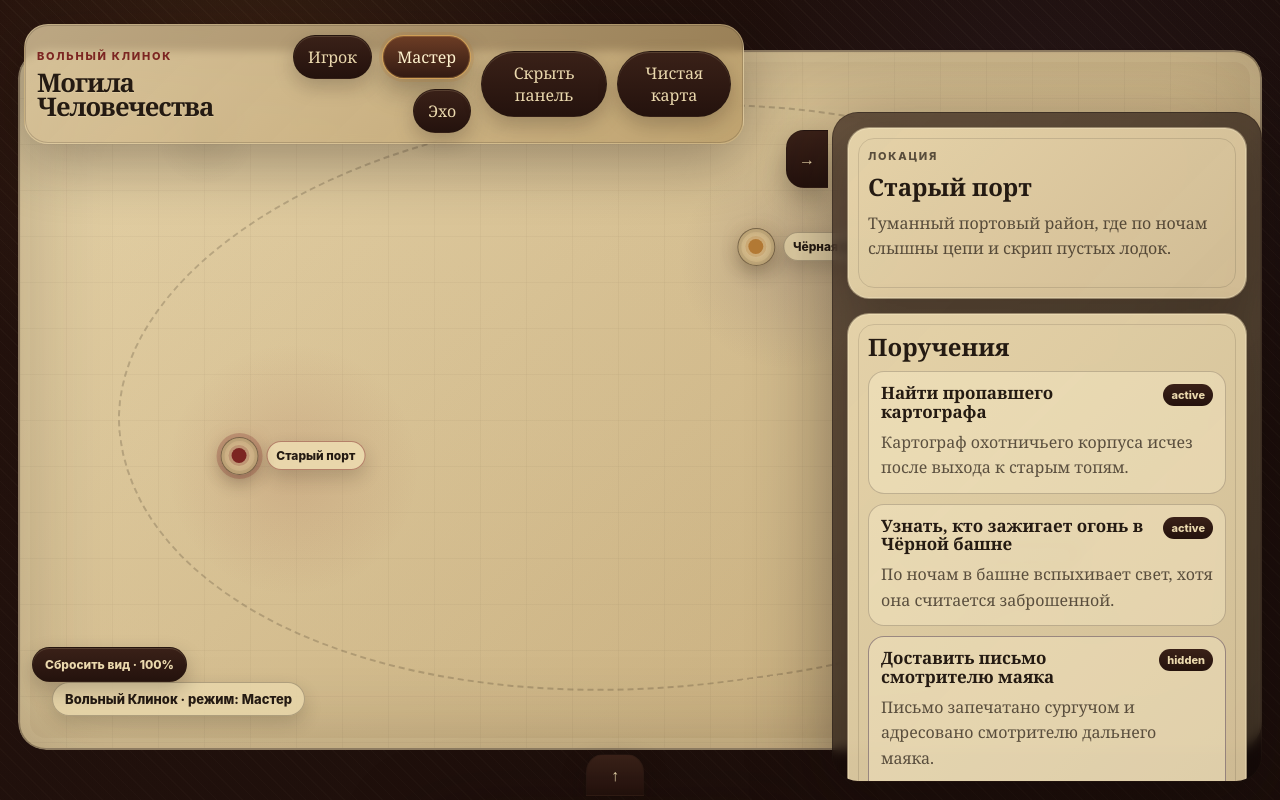
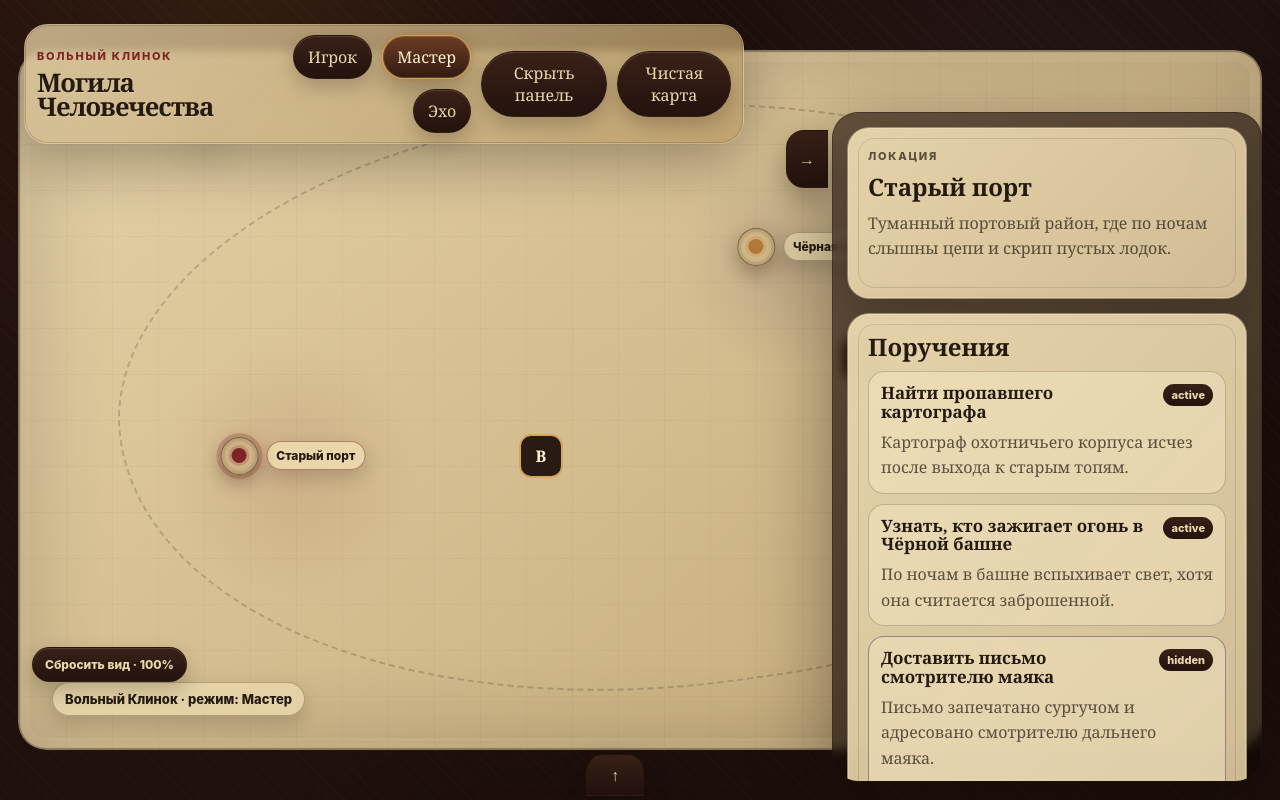
Before and after one commit to duchemoth/mengrave-table, a React (Vite) app: page / in a window 1280 px wide. Built offline with nearby package versions, Linux system fonts and the light colour scheme.

Commit message:
feat: add map groups system with drag support for master and echo modes

```diff
--- a/src/App.tsx
+++ b/src/App.tsx
@@ -14,6 +14,7 @@ import { InventoryPanel } from "./components/panels/InventoryPanel";
 function App() {
   const {
     locations,
+    groups,
     quests,
     npcs,
     items,
@@ -23,6 +24,7 @@ function App() {
     resetLocations: resetCampaignLocations,
     createLocation: createCampaignLocation,
     updateLocation,
+    updateGroup,
     deleteLocation,
     exportCampaign,
     importCampaign,
@@ -49,6 +51,10 @@ function App() {
 
   const visibleLocations = locations.filter((location) => {
     return !isPlayerMode || !location.isSecret;
+  });
+
+  const visibleGroups = groups.filter((group) => {
+    return !isPlayerMode || !group.isSecret;
   });
 
   const selectedLocation =
@@ -156,6 +162,7 @@ function App() {
 
       <MapView
   locations={visibleLocations}
+  groups={visibleGroups}
   selectedLocationId={selectedLocationId}
   userMode={userMode}
   isDeveloperMode={isDeveloperMode}
@@ -170,6 +177,16 @@ function App() {
 
     updateLocation({
       ...location,
+      x,
+      y,
+    });
+  }}
+  onMoveGroup={(id, x, y) => {
+    const group = groups.find((g) => g.id === id);
+    if (!group) return;
+
+    updateGroup({
+      ...group,
       x,
       y,
     });
--- a/src/components/MapView.tsx
+++ b/src/components/MapView.tsx
@@ -1,9 +1,11 @@
 import { useState } from "react";
 import { useMapViewport } from "../hooks/useMapViewport";
-import type { Location, UserMode } from "../types/campaign";
+import type { Location, MapGroup, UserMode } from "../types/campaign";
 
 type MapViewProps = {
   locations: Location[];
+  groups: MapGroup[];
+  onMoveGroup: (id: string, x: number, y: number) => void;
   selectedLocationId: string;
   userMode: UserMode;
   isDeveloperMode: boolean;
@@ -27,6 +29,8 @@ function getModeTitle(mode: UserMode) {
 
 export function MapView({
   locations,
+  groups,
+  onMoveGroup,
   selectedLocationId,
   userMode,
   isDeveloperMode,
@@ -38,6 +42,7 @@ export function MapView({
   onMoveLocation,
 }: MapViewProps) {
   const [draggedLocationId, setDraggedLocationId] = useState<string | null>(null);
+  const [draggedGroupId, setDraggedGroupId] = useState<string | null>(null);
   const [isDraggingMarker, setIsDraggingMarker] = useState(false);
 
   const {
@@ -65,6 +70,19 @@ export function MapView({
     setIsDraggingMarker(true);
   }
 
+  function startGroupDrag(
+  event: React.MouseEvent<HTMLButtonElement>,
+  groupId: string,
+) {
+  if (userMode === "player") {
+    return;
+  }
+
+  event.stopPropagation();
+  setDraggedGroupId(groupId);
+  setIsDraggingMarker(true);
+}
+
   function handleMarkerMove(event: React.MouseEvent<HTMLDivElement>) {
     if (!draggedLocationId) {
       return;
@@ -84,8 +102,28 @@ export function MapView({
     onMoveLocation(draggedLocationId, x, y);
   }
 
+  function handleGroupMove(event: React.MouseEvent<HTMLDivElement>) {
+    if (!draggedGroupId) {
+      return;
+    }
+
+    const map = event.currentTarget.querySelector(".map") as HTMLDivElement | null;
+
+    if (!map) {
+      return;
+    }
+
+    const rect = map.getBoundingClientRect();
+
+    const x = clamp(((event.clientX - rect.left) / rect.width) * 100);
+    const y = clamp(((event.clientY - rect.top) / rect.height) * 100);
+
+    onMoveGroup(draggedGroupId, x, y);
+  }
+
   function stopMarkerDrag() {
     setDraggedLocationId(null);
+    setDraggedGroupId(null);
     setIsDraggingMarker(false);
   }
 
@@ -93,13 +131,14 @@ export function MapView({
     <section className="map-stage">
       <div
         className={`map-viewport ${
-          isDraggingMap || draggedLocationId ? "map-dragging" : ""
+          isDraggingMap || draggedLocationId || draggedGroupId ? "map-dragging" : ""
         }`}
         onWheel={handleWheel}
         onMouseDown={startMapDrag}
         onMouseMove={(event) => {
           moveMap(event);
           handleMarkerMove(event);
+          handleGroupMove(event);
         }}
         onMouseUp={() => {
           stopMapDrag();
@@ -168,6 +207,7 @@ export function MapView({
                     onMouseDown={(event) => startMarkerDrag(event, location.id)}
                     onClick={(event) => {
                       if (isDraggingMarker) return;
+
                       event.stopPropagation();
                       onSelectLocation(location.id);
                       onOpenSidebar();
@@ -179,6 +219,32 @@ export function MapView({
               </div>
             );
           })}
+
+          {groups.map((group) => (
+            <div
+              key={group.id}
+              className={`map-group map-group-${group.faction}`}
+              style={{
+                left: `${group.x}%`,
+                top: `${group.y}%`,
+              }}
+            >
+              <button
+                className="map-group-token"
+                onMouseDown={(event) => startGroupDrag(event, group.id)}
+                onClick={(event) => {
+                  if (isDraggingMarker) return;
+
+                  event.stopPropagation();
+                  onOpenSidebar();
+                  onExitCleanMapMode();
+                }}
+                title={group.name}
+              >
+                {group.name[0]}
+              </button>
+            </div>
+          ))}
         </div>
       </div>
 
--- a/src/data/campaign.ts
+++ b/src/data/campaign.ts
@@ -63,4 +63,41 @@ export const campaignData: CampaignData = {
   npcs: ["Ильмар Кривой Компас", "Сестра Аделия", "Молчаливый лодочник"],
 
   items: ["Ржавый ключ", "Карта приливов", "Письмо с восковой печатью"],
+
+  groups: [
+  {
+    id: "group-players",
+    name: "Вольный Клинок",
+    faction: "players",
+    description: "Отряд игроков, действующий на границе известных земель.",
+    x: 42,
+    y: 58,
+    isSecret: false,
+    members: [
+      {
+        id: "member-1",
+        name: "Каин",
+        role: "Следопыт",
+        description: "Ведёт отряд через опасные земли.",
+      },
+    ],
+  },
+  {
+    id: "group-echomorph-1",
+    name: "Стая эхоморфов",
+    faction: "echomorph",
+    description: "Нестабильная группа тварей у старого тракта.",
+    x: 68,
+    y: 44,
+    isSecret: true,
+    members: [
+      {
+        id: "member-echo-1",
+        name: "Искажённая туша",
+        role: "Крупная тварь",
+        description: "Медленная, но крайне живучая.",
+      },
+    ],
+  },
+],
 };
--- a/src/hooks/useCampaign.ts
+++ b/src/hooks/useCampaign.ts
@@ -1,12 +1,14 @@
 import { useEffect, useState } from "react";
 import { campaignData } from "../data/campaign";
-import type { Location, Quest } from "../types/campaign";
+import type { Location, Quest, MapGroup } from "../types/campaign";
 import { normalizeLocation, normalizeQuest } from "../lib/campaignNormalize";
 import {
+  GROUPS_STORAGE_KEY,
   ITEMS_STORAGE_KEY,
   LOCATIONS_STORAGE_KEY,
   NPCS_STORAGE_KEY,
   QUESTS_STORAGE_KEY,
+  loadSavedGroups,
   loadSavedLocations,
   loadSavedQuests,
   loadSavedTextList,
@@ -15,6 +17,7 @@ import {
 
 export function useCampaign() {
   const [locations, setLocations] = useState<Location[]>(loadSavedLocations);
+  const [groups, setGroups] = useState<MapGroup[]>(loadSavedGroups);
   const [quests, setQuests] = useState<Quest[]>(loadSavedQuests);
 
   const [npcs, setNpcs] = useState<string[]>(() =>
@@ -28,6 +31,10 @@ export function useCampaign() {
   useEffect(() => {
     saveToStorage(LOCATIONS_STORAGE_KEY, locations);
   }, [locations]);
+
+  useEffect(() => {
+    saveToStorage(GROUPS_STORAGE_KEY, groups);
+  }, [groups]);
 
   useEffect(() => {
     saveToStorage(QUESTS_STORAGE_KEY, quests);
@@ -72,6 +79,14 @@ export function useCampaign() {
     );
   }
 
+  function updateGroup(updatedGroup: MapGroup) {
+    setGroups((currentGroups) =>
+      currentGroups.map((group) =>
+        group.id === updatedGroup.id ? updatedGroup : group,
+      ),
+    );
+  }
+
   function deleteLocation(locationId: string) {
     setLocations((currentLocations) =>
       currentLocations.filter((location) => location.id !== locationId),
@@ -85,6 +100,7 @@ export function useCampaign() {
       type: "mogila-chelovechestva-campaign",
       campaign: {
         locations,
+        groups,
         quests,
         npcs,
         items,
@@ -112,6 +128,7 @@ export function useCampaign() {
         const parsedData = JSON.parse(text) as {
           campaign?: {
             locations?: Location[];
+            groups?: MapGroup[];
             quests?: unknown[];
             npcs?: string[];
             items?: string[];
@@ -135,6 +152,16 @@ export function useCampaign() {
         }
 
         setLocations(normalizedLocations);
+
+        if (Array.isArray(parsedData.campaign?.groups)) {
+          setGroups(
+            parsedData.campaign.groups.map((group: MapGroup) => ({
+            ...group,
+            isSecret: Boolean(group.isSecret),
+            members: Array.isArray(group.members) ? group.members : [],
+          })),
+        );
+      }
 
         if (Array.isArray(parsedData.campaign?.quests)) {
           setQuests(parsedData.campaign.quests.map(normalizeQuest));
@@ -161,17 +188,20 @@ export function useCampaign() {
 
   return {
     locations,
+    groups,
     quests,
     npcs,
     items,
 
     setQuests,
     setNpcs,
+    setGroups,
     setItems,
 
     resetLocations,
     createLocation,
     updateLocation,
+    updateGroup,
     deleteLocation,
     exportCampaign,
     importCampaign,
--- a/src/lib/storage.ts
+++ b/src/lib/storage.ts
@@ -1,11 +1,12 @@
 import { campaignData } from "../data/campaign";
-import type { Location } from "../types/campaign";
+import type { Location, MapGroup } from "../types/campaign";
 import { normalizeLocation, normalizeQuest } from "./campaignNormalize";
 
 export const LOCATIONS_STORAGE_KEY = "nri-table-locations";
 export const QUESTS_STORAGE_KEY = "nri-table-quests";
 export const NPCS_STORAGE_KEY = "nri-table-npcs";
 export const ITEMS_STORAGE_KEY = "nri-table-items";
+export const GROUPS_STORAGE_KEY = "nri-table-groups";
 
 export function loadSavedLocations() {
   const savedLocations = localStorage.getItem(LOCATIONS_STORAGE_KEY);
@@ -70,3 +71,27 @@ export function loadSavedTextList(storageKey: string, fallbackItems: string[]) {
 export function saveToStorage(storageKey: string, value: unknown) {
   localStorage.setItem(storageKey, JSON.stringify(value));
 }
+
+export function loadSavedGroups() {
+  const savedGroups = localStorage.getItem(GROUPS_STORAGE_KEY);
+
+  if (!savedGroups) {
+    return campaignData.groups;
+  }
+
+  try {
+    const parsedGroups = JSON.parse(savedGroups) as MapGroup[];
+
+    if (!Array.isArray(parsedGroups)) {
+      return campaignData.groups;
+    }
+
+    return parsedGroups.map((group) => ({
+      ...group,
+      isSecret: Boolean(group.isSecret),
+      members: Array.isArray(group.members) ? group.members : [],
+    }));
+  } catch {
+    return campaignData.groups;
+  }
+}
--- a/src/styles/map.css
+++ b/src/styles/map.css
@@ -268,3 +268,23 @@
     bottom: 102px;
   }
 }
+.map-group {
+  position: absolute;
+  z-index: 5;
+  translate: -50% -50%;
+}
+
+.map-group-token {
+  width: 44px;
+  height: 44px;
+  border-radius: 12px;
+  border: 2px solid #d7a65a;
+  background: #2a1a14;
+  color: #fff3cf;
+  font-weight: 900;
+  cursor: grab;
+}
+
+.map-group-token:active {
+  cursor: grabbing;
+}
```
Also changed, not shown: src/types/campaign.ts (+30 -0 lines). Lines whose indentation alone changed are shown as unchanged.
